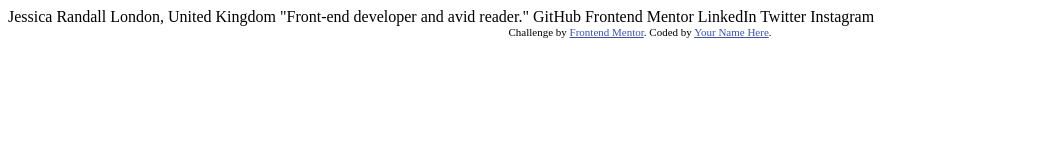
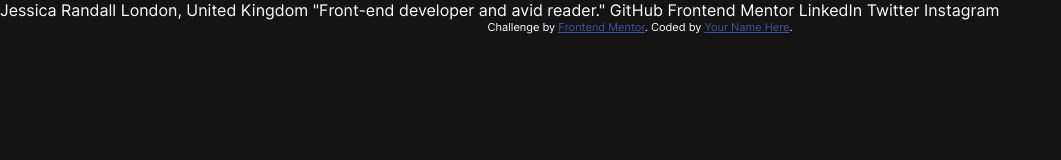
Before and after one commit to Ghozy165/Social-links-profile, a plain HTML site: page index.html in a window 1280 px wide. Shown: the whole page, without its empty margins (0-1061 px from the left). Drawn offline with Linux system fonts and the light colour scheme.

Commit message:
create stye.css
add base root

```diff
--- a/index.html
+++ b/index.html
@@ -5,6 +5,8 @@
   <meta name="viewport" content="width=device-width, initial-scale=1.0"> <!-- displays site properly based on user's device -->
 
   <link rel="icon" type="image/png" sizes="32x32" href="./assets/images/favicon-32x32.png">
+
+  <link rel="stylesheet" href="style.css">
 
   <title>Frontend Mentor | Social links profile</title>
 
@@ -15,6 +17,12 @@
   </style>
 </head>
 <body>
+  <main class="container">
+    <div class="card">
+      <div class="card-profile"></div>
+      <div class="card-social"></div>
+    </div>
+  </main>
 
   Jessica Randall
   London, United Kingdom
@@ -26,9 +34,9 @@
   Twitter
   Instagram
 
-  <div class="attribution">
+  <footer class="attribution">
     Challenge by <a href="https://www.frontendmentor.io?ref=challenge" target="_blank">Frontend Mentor</a>.
     Coded by <a href="#">Your Name Here</a>.
-  </div>
+  </footer>
 </body>
 </html>
--- /dev/null
+++ b/style.css
@@ -0,0 +1,40 @@
+@font-face {
+    font-family: 'Inter-Regular';
+    src: url('./assets/fonts/static/Inter-Regular.ttf') format('truetype');
+    font-weight: 400;
+    font-style: normal;
+}
+@font-face {
+    font-family: 'Inter-SemiBold';
+    src: url('./assets/fonts/static/Inter-SemiBold.ttf') format('truetype');
+    font-weight: 600;
+    font-style: normal;
+}
+@font-face {
+    font-family: 'Inter-Bold';
+    src: url('./assets/fonts/static/Inter-Bold.ttf') format('truetype');
+    font-weight: 700;
+    font-style: normal;
+}
+
+:root {
+  --green: hsl(75, 94%, 57%);
+  --white: hsl(0, 0%, 100%);
+  --grey-700: hsl(0, 0%, 20%);
+  --grey-800: hsl(0, 0%, 12%);
+  --grey-900: hsl(0, 0%, 8%);
+
+  --font-inter-regular: 'Inter-Regular', sans-serif;
+  --font-inter-semibold: 'Inter-SemiBold', sans-serif;
+  --font-inter-bold: 'Inter-Bold', sans-serif;
+}
+
+body {
+  margin: 0;
+  padding: 0;
+  -moz-osx-font-smoothing: grayscale;
+  -webkit-font-smoothing: antialiased;
+  background-color: var(--grey-900);
+  font-family: var(--font-inter-regular);
+  color: var(--white);
+}
```
